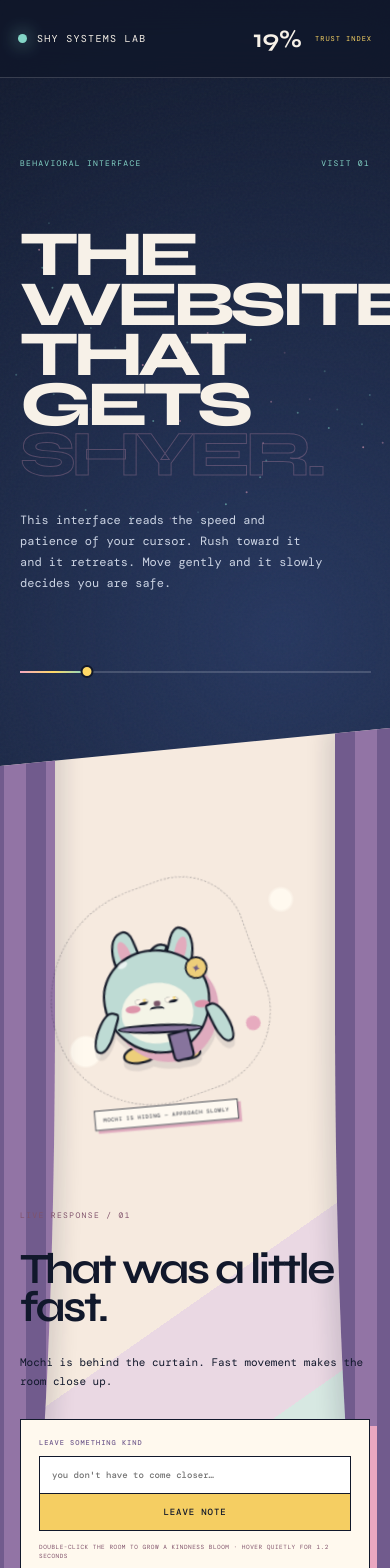
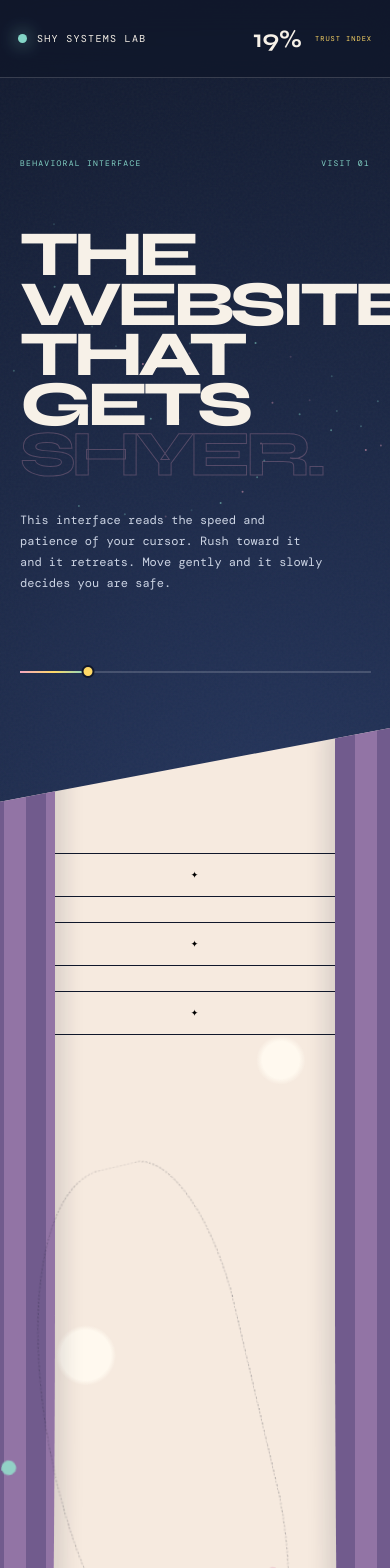
Before and after one commit to jean-tmk/website-that-gets-shyer, a React (Vite) app: page / in a window 390 px wide. Shown: the top 1568 px of the page. Built offline with nearby package versions, Linux system fonts and the light colour scheme.

Commit message:
Use illustrated Mochi and add hidden-world interactions

```diff
--- a/src/main.tsx
+++ b/src/main.tsx
@@ -20,15 +20,18 @@ function App(){
  const [sound,setSound]=useState(false);
  const [note,setNote]=useState("");
  const [kindness,setKindness]=useState<{id:number;x:number;y:number}[]>([]);
+ const [secrets,setSecrets]=useState<number[]>([]);
+ const [ritual,setRitual]=useState<"still"|"courage"|"hide">("still");
  const [visits,setVisits]=useState(()=>Number(localStorage.getItem("shy-visits")||0)+1);
  const last=useRef({x:0,y:0,t:performance.now()});const calm=useRef(0);const audio=useRef<AudioContext|null>(null);const dwell=useRef<number|null>(null);
  const stage=useMemo(()=>trust<22?0:trust<45?1:trust<72?2:3,[trust]);
  const record=(event:string,delta:number)=>setHistory(items=>[{at:new Date().toLocaleTimeString([],{hour:"2-digit",minute:"2-digit"}),event,delta},...items].slice(0,5));
- const playTone=(frequency:number,force=false)=>{if(!sound&&!force)return;const Audio=window.AudioContext||(window as typeof window & {webkitAudioContext:typeof AudioContext}).webkitAudioContext;if(!Audio)return;audio.current??=new Audio();const c=audio.current;if(c.state==="suspended")void c.resume();const o=c.createOscillator(),g=c.createGain();o.frequency.value=frequency;o.type="sine";g.gain.setValueAtTime(.0001,c.currentTime);g.gain.exponentialRampToValueAtTime(.028,c.currentTime+.04);g.gain.exponentialRampToValueAtTime(.0001,c.currentTime+.72);o.connect(g).connect(c.destination);o.start();o.stop(c.currentTime+.75)};
- const toggleSound=async(checked:boolean)=>{setSound(checked);if(checked){playTone(523.25,true);window.setTimeout(()=>playTone(659.25,true),130)}};
+ const getAudio=async()=>{const AudioCtor=window.AudioContext||(window as unknown as {webkitAudioContext:typeof AudioContext}).webkitAudioContext;if(!AudioCtor)return null;audio.current??=new AudioCtor();if(audio.current.state==="suspended")await audio.current.resume();return audio.current};
+ const playTone=async(frequency:number,force=false,delay=0)=>{if(!sound&&!force)return;const c=await getAudio();if(!c)return;const start=c.currentTime+delay,o=c.createOscillator(),g=c.createGain();o.frequency.setValueAtTime(frequency,start);o.type="sine";g.gain.setValueAtTime(.0001,start);g.gain.exponentialRampToValueAtTime(.075,start+.045);g.gain.exponentialRampToValueAtTime(.0001,start+.9);o.connect(g).connect(c.destination);o.start(start);o.stop(start+.94)};
+ const toggleSound=async(checked:boolean)=>{if(!checked){setSound(false);return}await getAudio();setSound(true);await Promise.all([playTone(392,true,0),playTone(523.25,true,.16),playTone(659.25,true,.34)])};
  useEffect(()=>{localStorage.setItem("shy-visits",String(visits))},[visits]);
  useEffect(()=>{localStorage.setItem("shy-trust",String(Math.round(trust)))},[trust]);
- useEffect(()=>{if(!sound)return;const timer=window.setInterval(()=>playTone(trust>60?392:329.63),6200);return()=>window.clearInterval(timer)},[sound,trust]);
+ useEffect(()=>{if(!sound)return;const timer=window.setInterval(()=>{void playTone(trust>60?493.88:349.23);window.setTimeout(()=>void playTone(trust>60?659.25:440),220)},5400);return()=>window.clearInterval(timer)},[sound,trust]);
  useEffect(()=>()=>{if(dwell.current)window.clearTimeout(dwell.current);void audio.current?.close()},[]);
  useEffect(()=>{const interval=setInterval(()=>{if(velocity<.18){calm.current++;if(calm.current%3===0)setTrust(t=>clamp(t+.7))}else calm.current=0},900);return()=>clearInterval(interval)},[velocity]);
  const move=(e:React.PointerEvent)=>{const now=performance.now(),dt=Math.max(16,now-last.current.t),speed=Math.hypot(e.clientX-last.current.x,e.clientY-last.current.y)/dt;last.current={x:e.clientX,y:e.clientY,t:now};setCursor({x:e.clientX,y:e.clientY});setVelocity(speed);if(speed>1.25)setTrust(t=>clamp(t-.34));};
@@ -36,9 +39,11 @@ function App(){
  const beginDwell=()=>{if(dwell.current)window.clearTimeout(dwell.current);dwell.current=window.setTimeout(()=>{setTrust(t=>clamp(t+6));record("quiet company",6);playTone(493.88)},1200)};
  const endDwell=()=>{if(dwell.current)window.clearTimeout(dwell.current);dwell.current=null};
  const leaveKindness=(e:React.MouseEvent<HTMLElement>)=>{const box=e.currentTarget.getBoundingClientRect();setKindness(items=>[...items.slice(-11),{id:Date.now(),x:(e.clientX-box.left)/box.width*100,y:(e.clientY-box.top)/box.height*100}]);setTrust(t=>clamp(t+3));record("kindness bloom",3);playTone(587.33)};
- const deliverNote=()=>{if(!note.trim())return;setTrust(t=>clamp(t+10));record("kind note left",10);setNote("");playTone(659.25)};
+ const deliverNote=()=>{if(!note.trim())return;setTrust(t=>clamp(t+10));record("kind note left",10);setNote("");void playTone(659.25)};
+ const collectSecret=(id:number)=>{if(secrets.includes(id))return;setSecrets(items=>[...items,id]);setTrust(t=>clamp(t+5));record("quiet star found",5);void playTone([523.25,587.33,698.46][id-1]||523.25)};
+ const chooseRitual=(next:"still"|"courage"|"hide")=>{setRitual(next);const delta=next==="courage"?9:next==="hide"?4:6;setTrust(t=>clamp(t+delta));record(next==="courage"?"courage sent":next==="hide"?"shared hiding place":"quiet minute",delta);void playTone(next==="courage"?698.46:next==="hide"?349.23:493.88)};
  const reset=()=>{setTrust(18);setHistory([]);localStorage.removeItem("shy-trust")};
- return <main onPointerMove={move} className={`app stage-${stage} ${reduced?"reduced":""}`}>
+ return <main onPointerMove={move} className={`app stage-${stage} ritual-${ritual} ${reduced?"reduced":""}`}>
    <Field cursor={cursor} trust={trust} reduced={reduced}/><div className="grain"/>
    <header><a className="brand" href="#top"><i/>SHY SYSTEMS LAB <span>EXP / 01</span></a><div className="status"><b>{Math.round(trust)}%</b><span>TRUST INDEX</span></div></header>
    <section className="hero" id="top">
@@ -48,12 +53,14 @@ function App(){
     <div className="meter" aria-label={`Trust level ${Math.round(trust)} percent`}><span style={{width:`${trust}%`}}/><i style={{left:`${trust}%`}}/></div>
    </section>
    <section className="encounter" aria-live="polite" onDoubleClick={leaveKindness}>
+    {[1,2,3].map(id=><button key={id} type="button" className={`quiet-star quiet-star-${id} ${secrets.includes(id)?"found":""}`} onClick={()=>collectSecret(id)} aria-label={secrets.includes(id)?`Quiet star ${id} found`:`Find quiet star ${id}`}>✦</button>)}
     {kindness.map((bloom,i)=><i className="kindness-bloom" key={bloom.id} style={{left:`${bloom.x}%`,top:`${bloom.y}%`,"--bloom":i} as React.CSSProperties}>✿</i>)}
     <div className="creature" style={{"--fear":`${(100-trust)/100}`} as React.CSSProperties} onPointerEnter={()=>{approach();beginDwell()}} onPointerLeave={endDwell} tabIndex={0} onFocus={()=>{approach();beginDwell()}} onBlur={endDwell}>
-      <div className="halo"/><div className="buddy" aria-hidden="true"><i className="ear ear-left"/><i className="ear ear-right"/><i className="star-pin">✦</i><div className="buddy-body"><i className="tuft"/><div className="face"><i className="eye"/><i className="eye"/><b className="nose"/><span className="mouth"/><b className="cheeks"/></div><i className="arm arm-left"/><i className="arm arm-right"/><u className="scarf"/></div><i className="foot foot-left"/><i className="foot foot-right"/></div><small>{stage<2?"MOCHI IS HIDING — APPROACH SLOWLY":"MOCHI IS LISTENING"}</small>
+      <div className="halo"/><div className="buddy mochi-art" aria-hidden="true"><img src={`${import.meta.env.BASE_URL}mochi-sprite.png`} alt=""/></div><small>{stage<2?"MOCHI IS HIDING — APPROACH SLOWLY":"MOCHI IS LISTENING"}</small>
     </div>
-    <article><small>LIVE RESPONSE / {String(stage+1).padStart(2,"0")}</small><h2>{phrases[Math.min(phrases.length-1,Math.floor(trust/19))]}</h2><p>{stage===0?"Mochi is behind the curtain. Fast movement makes the room close up.":stage===1?"A cautious peek. Stay nearby without chasing.":stage===2?"The room is blooming. Mochi remembers your patience.":"Trust established. Mochi will stay even when you move."}</p><div className="ritual"><label htmlFor="kind-note">LEAVE SOMETHING KIND</label><div><input id="kind-note" value={note} onChange={e=>setNote(e.target.value)} onKeyDown={e=>e.key==="Enter"&&deliverNote()} placeholder="you don't have to come closer…"/><button onClick={deliverNote}>LEAVE NOTE</button></div><small>DOUBLE-CLICK THE ROOM TO GROW A KINDNESS BLOOM · HOVER QUIETLY FOR 1.2 SECONDS</small></div></article>
+    <article><small>LIVE RESPONSE / {String(stage+1).padStart(2,"0")}</small><h2>{phrases[Math.min(phrases.length-1,Math.floor(trust/19))]}</h2><p>{stage===0?"Mochi is behind the curtain. Fast movement makes the room close up.":stage===1?"A cautious peek. Stay nearby without chasing.":stage===2?"The room is blooming. Mochi remembers your patience.":"Trust established. Mochi will stay even when you move."}</p><div className="comfort-rituals"><button onClick={()=>chooseRitual("still")} className={ritual==="still"?"active":""}><i>◌</i><b>SIT QUIETLY</b><span>The room slows down.</span></button><button onClick={()=>chooseRitual("hide")} className={ritual==="hide"?"active":""}><i>⌂</i><b>HIDE TOGETHER</b><span>The curtains make a den.</span></button><button onClick={()=>chooseRitual("courage")} className={ritual==="courage"?"active":""}><i>✦</i><b>SEND COURAGE</b><span>Color returns to the room.</span></button></div><div className="ritual"><label htmlFor="kind-note">LEAVE SOMETHING KIND</label><div><input id="kind-note" value={note} onChange={e=>setNote(e.target.value)} onKeyDown={e=>e.key==="Enter"&&deliverNote()} placeholder="you don't have to come closer…"/><button onClick={deliverNote}>LEAVE NOTE</button></div><small>DOUBLE-CLICK THE ROOM TO GROW A KINDNESS BLOOM · HOVER QUIETLY FOR 1.2 SECONDS</small></div></article>
    </section>
+   <section className={`secret-garden ${secrets.length===3?"unlocked":""}`}><div><small>QUIET STAR MAP / {secrets.length} OF 3</small><h2>{secrets.length===3?"You found the room behind the room.":"Three tiny stars are hiding nearby."}</h2><p>{secrets.length===3?"Mochi kept a secret garden for visitors patient enough to notice small things. Move through the flowers and they remember your cursor.":"They are tucked inside the encounter. None of them require speed—only looking."}</p></div><div className="garden-bed" aria-hidden="true">{Array.from({length:12},(_,i)=><i key={i} style={{"--flower":i} as React.CSSProperties}>✿</i>)}</div></section>
    <section className="lab">
     <article className="telemetry"><header><span>BEHAVIOR LOG</span><b>LIVE</b></header>{history.length?history.map((item,i)=><div key={`${item.at}-${i}`}><time>{item.at}</time><span>{item.event}</span><b className={item.delta>0?"gain":"loss"}>{item.delta>0?"+":""}{item.delta}</b></div>):<p>Move toward the creature to begin the observation.</p>}</article>
     <article className="controls"><span>LAB CONTROLS</span><label><input type="checkbox" checked={sound} onChange={e=>void toggleSound(e.target.checked)}/><i/> {sound?"GENTLE AUDIO — PLAYING":"GENTLE AUDIO"}</label><label><input type="checkbox" checked={reduced} onChange={e=>setReduced(e.target.checked)}/><i/> REDUCED MOTION</label><button onClick={reset}>RESET RELATIONSHIP</button></article>
```
